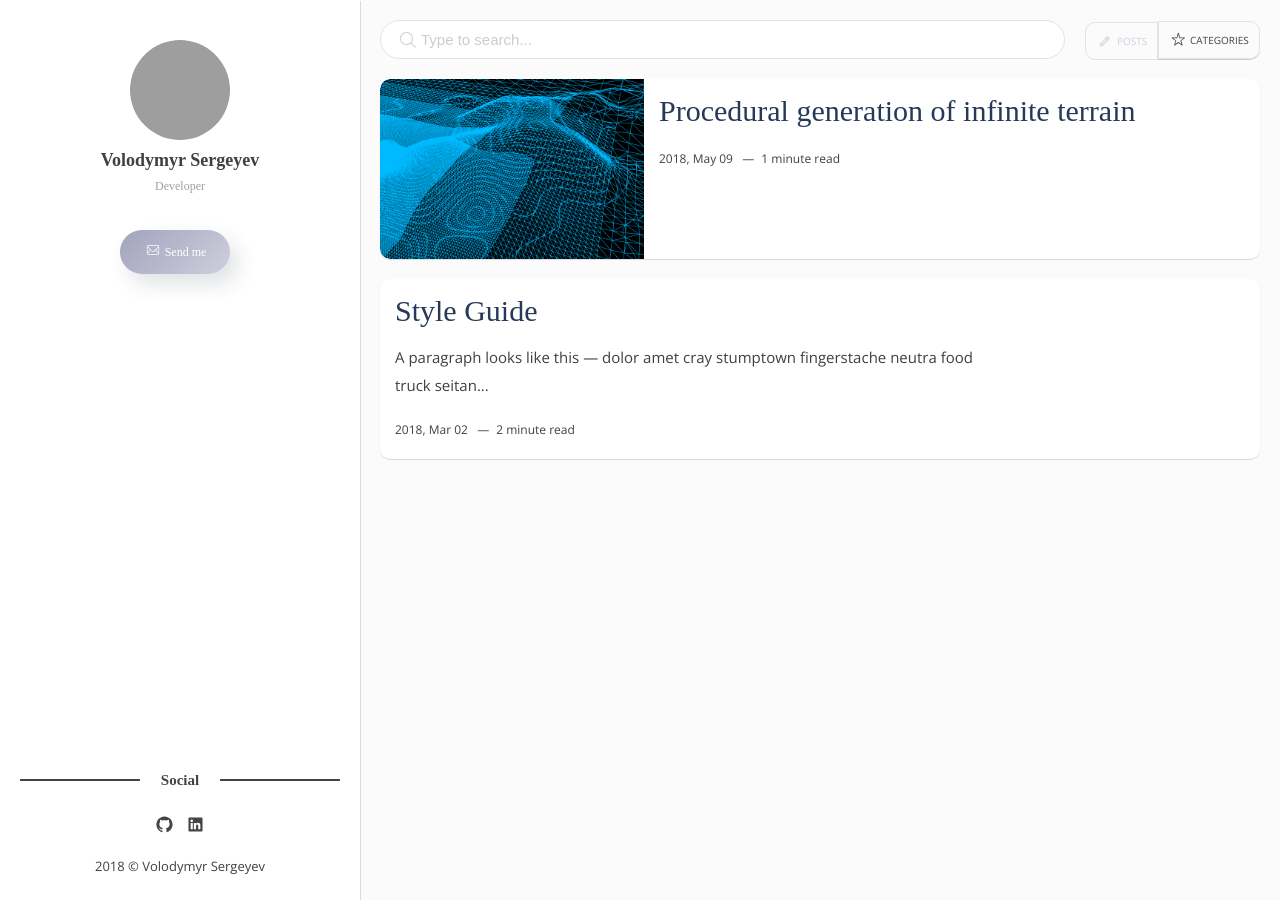
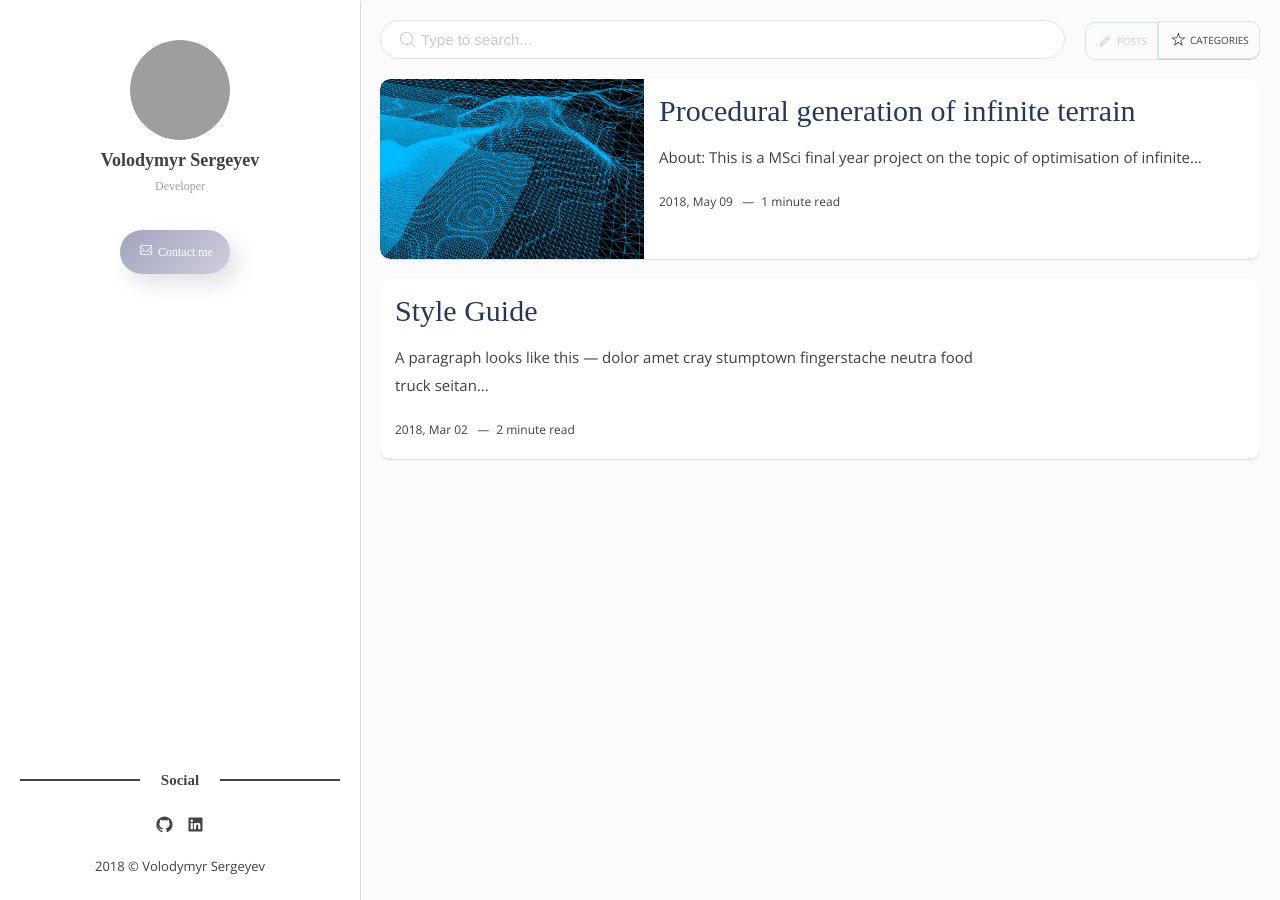
Before and after one commit to VolodymyrSergeyev/VolodymyrSergeyev.github.io, a Jekyll site: the page built from index.html, in a window 1280 px wide. Built offline with Jekyll 4.4.1, drawn with Linux system fonts in a browser that asks for light colours; some web fonts are replaced; the list of posts is cut into pages by our own code; grey boxes are pictures that could not be loaded.

Commit message:
Chanhing Contact me and adding first post info

```diff
--- a/_layouts/home.html
+++ b/_layouts/home.html
@@ -14,7 +14,7 @@ layout: default
     </div>
     <div class="c-contact-menu">
       {% if site.author-email %}
-      <a href="/contact" class="c-contact-btn c-btn c-btn--secondary c-btn--round c-btn--shadow"><span data-icon='ei-envelope' data-size='s'></span> Send me</a>
+      <a href="/contact" class="c-contact-btn c-btn c-btn--secondary c-btn--round c-btn--shadow"><span data-icon='ei-envelope' data-size='s'></span> Contact me</a>
       {% else %}
       {% endif %}
       {% if site.author-twitter %}
--- a/_posts/2018-05-09-procedural-generation-of-infinite-terrain.markdown
+++ b/_posts/2018-05-09-procedural-generation-of-infinite-terrain.markdown
@@ -6,3 +6,15 @@ image: 2.png
 tags: [Voxel, Procedural, C++, Unreal Engine]
 categories: [unreal_engine, procedural]
 ---
+
+#### About:
+This is a MSci final year project on the topic of optimisation of infinite procedural terrain using octree data structure, dynamic Level Of Detail (LOD) and octree optimisation techniques.
+
+...
+
+***
+#### Demo videos:
+<iframe src="https://www.youtube.com/watch?v=2sqBf3AZPm0" frameborder="0" allowfullscreen></iframe>
+<iframe src="https://www.youtube.com/watch?v=31X7C6H0qIE" frameborder="0" allowfullscreen></iframe>
+
+***
```
